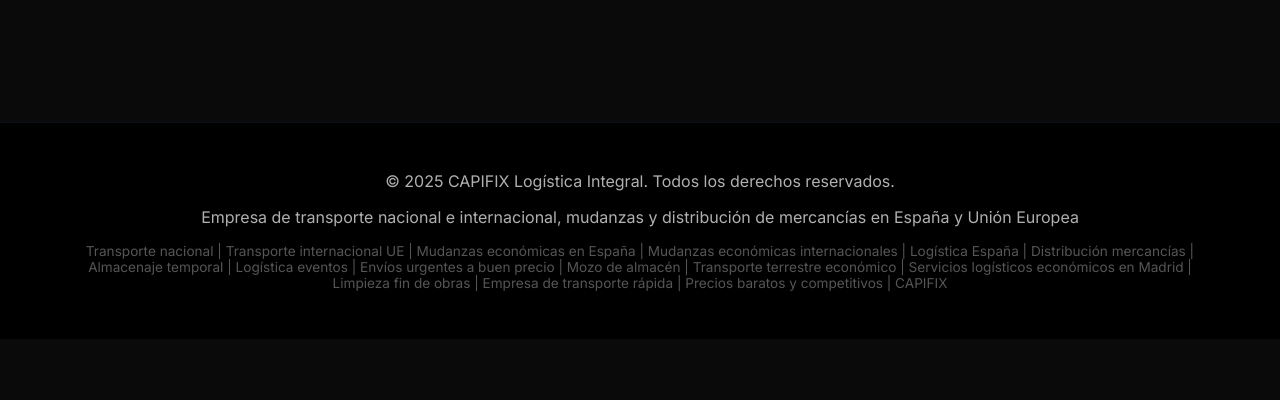
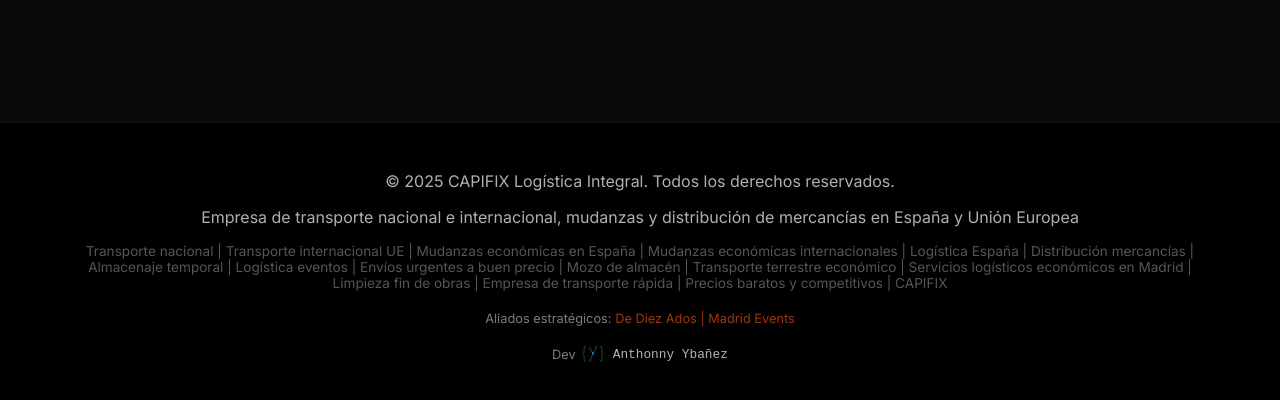
Before and after one commit to anthonny0803/capifix, a plain HTML site: page index.html in a window 1280 px wide. Shown: the part 5881-6281 px from the top of the page. Before the commit the page ends 6220 px from the top, so only its background shows below. Drawn offline with Linux system fonts and the light colour scheme.

Commit message:
Capifix 1.2.5: añadiendo aliados estratégicos

```diff
--- a/index.html
+++ b/index.html
@@ -1,12 +1,15 @@
 <!DOCTYPE html>
 <html lang="es">
   <head>
-  <!--  CHARSET Y VIEWPORT  -->
+    <!--  Charset y viewport  -->
     <meta charset="UTF-8" />
     <meta name="viewport" content="width=device-width, initial-scale=1.0" />
 
-  <!--  GOOGLE ANALYTICS -->
-  <script async src="https://www.googletagmanager.com/gtag/js?id=G-XXXXXXXXXX"></script>
+    <!--  Google Analytics -->
+    <script
+      async
+      src="https://www.googletagmanager.com/gtag/js?id=G-XXXXXXXXXX"
+    ></script>
     <script>
       window.dataLayer = window.dataLayer || [];
       function gtag() {
@@ -16,41 +19,72 @@
       gtag("config", "G-XXXXXXXXXX");
     </script>
 
-  <!--  FAVICONS -->
+    <!--  Favicons -->
     <link rel="icon" type="image/x-icon" href="favicon.ico" />
     <link rel="icon" type="image/png" sizes="16x16" href="favicon-16x16.png" />
     <link rel="icon" type="image/png" sizes="32x32" href="favicon-32x32.png" />
     <link rel="apple-touch-icon" sizes="180x180" href="apple-touch-icon.png" />
-  <link rel="icon" type="image/png" sizes="192x192" href="android-chrome-192x192.png" />
-  <link rel="icon" type="image/png" sizes="512x512" href="android-chrome-512x512.png" />
+    <link
+      rel="icon"
+      type="image/png"
+      sizes="192x192"
+      href="android-chrome-192x192.png"
+    />
+    <link
+      rel="icon"
+      type="image/png"
+      sizes="512x512"
+      href="android-chrome-512x512.png"
+    />
     <link rel="manifest" href="site.webmanifest" />
 
-  <!--  THEME & TILE COLORS -->
+    <!--  Theme & Tile Colors -->
     <meta name="theme-color" content="#E64A19" />
     <meta name="msapplication-TileColor" content="#E64A19" />
 
-  <!--  SEO BÁSICO -->
-  <meta name="description" content="CAPIFIX Logística Integral - Empresa líder en transporte nacional e internacional, mudanzas, distribución y almacenaje en España y Unión Europea. Servicios de logística para eventos, envíos urgentes, limpieza de obras y soluciones de transporte personalizadas. Cobertura en toda España con atención 24/7. Precios económicos" />
-  <meta name="keywords" content="transporte nacional España, logística y distribución, servicios de almacenaje, mudanzas internacionales, empresa transporte Madrid, logística eventos, envíos urgentes, mozo de almacén, distribución mercancías, transporte cargas, soluciones logísticas, mudanzas UE, limpieza obras" />
+    <!-- SEO -->
+    <meta
+      name="description"
+      content="CAPIFIX Logística Integral - Empresa líder en transporte nacional e internacional, mudanzas, distribución y almacenaje en España y Unión Europea. Servicios de logística para eventos, envíos urgentes, limpieza de obras y soluciones de transporte personalizadas. Cobertura en toda España con atención 24/7. Precios económicos"
+    />
+    <meta
+      name="keywords"
+      content="transporte nacional España, logística y distribución, servicios de almacenaje, mudanzas internacionales, empresa transporte Madrid, logística eventos, envíos urgentes, mozo de almacén, distribución mercancías, transporte cargas, soluciones logísticas, mudanzas UE, limpieza obras"
+    />
     <meta name="author" content="CAPIFIX Logística Integral" />
     <link rel="canonical" href="https://www.capifixlogistica.com/" />
 
-  <!--  OPEN GRAPH (redes sociales) -->
-  <meta property="og:title" content="CAPIFIX Logística Integral | Transporte y Distribución España y UE" />
-  <meta property="og:description" content="Soluciones rápidas y seguras en transporte nacional e internacional, mudanzas, logística de eventos y almacenaje temporal. Cobertura en España y Unión Europea." />
+    <!--  Open Graph -->
+    <meta
+      property="og:title"
+      content="CAPIFIX Logística Integral | Transporte y Distribución España y UE"
+    />
+    <meta
+      property="og:description"
+      content="Soluciones rápidas y seguras en transporte nacional e internacional, mudanzas, logística de eventos y almacenaje temporal. Cobertura en España y Unión Europea."
+    />
     <meta property="og:type" content="website" />
     <meta property="og:url" content="https://www.capifixlogistica.com/" />
-  <meta property="og:image" content="https://www.capifixlogistica.com/assets/img/logo.png" />
+    <meta
+      property="og:image"
+      content="https://www.capifixlogistica.com/assets/img/logo.png"
+    />
     <meta property="og:image:width" content="1200" />
     <meta property="og:image:height" content="630" />
 
-  <!--  TÍTULO -->
-  <title>CAPIFIX Logística Integral | Transporte Nacional e Internacional, Mudanzas y Distribución</title>
+    <!--  Title -->
+    <title>
+      CAPIFIX Logística Integral | Transporte Nacional e Internacional, Mudanzas
+      y Distribución
+    </title>
 
-  <!--  PRECONNECT & FONTS -->
+    <!--  Preconnect & Fonts -->
     <link rel="preconnect" href="https://fonts.googleapis.com" />
     <link rel="preconnect" href="https://fonts.gstatic.com" crossorigin />
-  <link href="https://fonts.googleapis.com/css2?family=Inter:wght@300;400;600;700;800&display=swap" rel="stylesheet" />
+    <link
+      href="https://fonts.googleapis.com/css2?family=Inter:wght@300;400;600;700;800&display=swap"
+      rel="stylesheet"
+    />
     <style>
       * {
         margin: 0;
@@ -1154,6 +1188,58 @@
           y competitivos | CAPIFIX
         </div>
       </div>
+
+      <div class="footer-content" style="margin-top: 20px; font-size: 0.8rem; opacity: 0.7">
+
+  <p>
+    Aliados estratégicos:
+    <a
+      href="https://www.dediezados.com"
+      target="_blank"
+      rel="noopener noreferrer"
+      style="color: var(--orange); text-decoration: none"
+    >
+      De Diez Ados | Madrid Events
+    </a>
+  </p>
+
+  <p style="margin-top: 5px; display: flex; justify-content: center; align-items: center; gap: 5px;">
+    Dev
+    <a
+      href="https://www.ybanez.dev"
+      target="_blank"
+      rel="noopener noreferrer"
+      style="color: #fff; text-decoration: none; font-family: monospace; display: inline-flex; align-items: center; gap: 8px;"
+    >
+      <svg
+        width="24"
+        height="24"
+        viewBox="0 0 200 200"
+        xmlns="http://www.w3.org/2000/svg"
+        style="border-radius: 4px;"
+      >
+        <defs>
+          <linearGradient id="footerLogoGrad" x1="0%" y1="0%" x2="100%" y2="100%">
+            <stop offset="0%" stop-color="#22d3ee"/>
+            <stop offset="100%" stop-color="#3b82f6"/>
+          </linearGradient>
+        </defs>
+        <rect width="200" height="200" rx="16" fill="#000"/>
+        <rect x="2" y="2" width="196" height="196" rx="14" fill="none" stroke="#1e293b" stroke-width="2"/>
+        <path d="M 38 40 L 26 40 L 26 88 L 16 100 L 26 112 L 26 160 L 38 160" stroke="#4ade80" stroke-width="4" fill="none" stroke-linecap="square"/>
+        <path d="M 162 40 L 174 40 L 174 88 L 184 100 L 174 112 L 174 160 L 162 160" stroke="#4ade80" stroke-width="4" fill="none" stroke-linecap="square"/>
+        <line x1="75" y1="55" x2="100" y2="95" stroke="url(#footerLogoGrad)" stroke-width="5" stroke-linecap="round"/>
+        <path d="M 130 42 Q 118 75 100 95" stroke="url(#footerLogoGrad)" stroke-width="5" fill="none" stroke-linecap="round"/>
+        <line x1="100" y1="95" x2="75" y2="158" stroke="url(#footerLogoGrad)" stroke-width="5" stroke-linecap="round"/>
+        <rect x="67" y="47" width="16" height="16" rx="3" fill="#000" stroke="url(#footerLogoGrad)" stroke-width="2.5"/>
+        <rect x="122" y="34" width="16" height="16" rx="3" fill="#000" stroke="url(#footerLogoGrad)" stroke-width="2.5"/>
+        <rect x="91" y="86" width="18" height="18" rx="3" fill="url(#footerLogoGrad)"/>
+        <rect x="67" y="150" width="16" height="16" rx="3" fill="#000" stroke="url(#footerLogoGrad)" stroke-width="2.5"/>
+      </svg>
+      Anthonny Ybañez
+    </a>
+  </p>
+</div>
     </footer>
   </body>
 </html>
```
Lines whose indentation alone changed are shown as unchanged.
